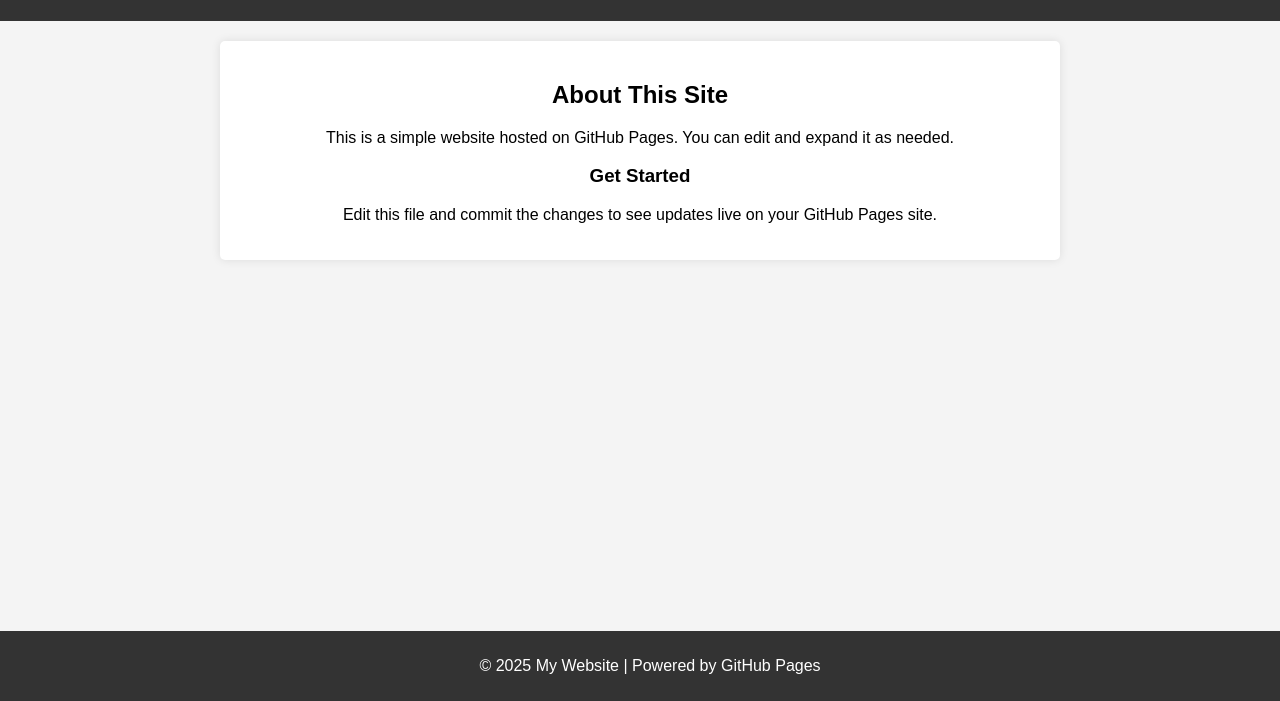
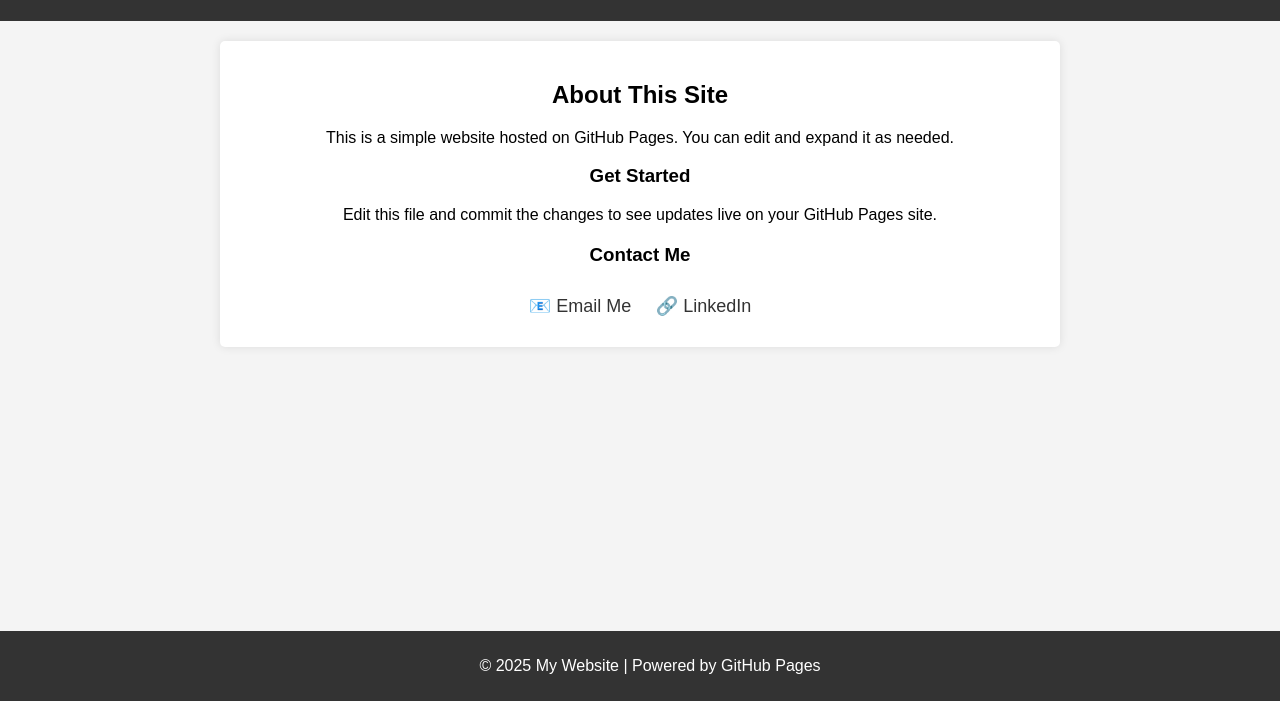
Before and after one commit to gbmc16/gbmc16.github.io, a plain HTML site: page index.html in a window 1280 px wide. Shown: the part 99-800 px from the top of the page. Drawn offline with Linux system fonts and the light colour scheme.

Commit message:
Update index.html

```diff
--- a/index.html
+++ b/index.html
@@ -25,6 +25,19 @@
             box-shadow: 0px 0px 10px rgba(0, 0, 0, 0.1);
             border-radius: 5px;
         }
+        .contact {
+            margin-top: 20px;
+        }
+        .contact a {
+            display: inline-block;
+            margin: 10px;
+            text-decoration: none;
+            color: #333;
+            font-size: 18px;
+        }
+        .contact a:hover {
+            color: #0073b1;
+        }
         footer {
             background-color: #333;
             color: white;
@@ -46,6 +59,12 @@
 
         <h3>Get Started</h3>
         <p>Edit this file and commit the changes to see updates live on your GitHub Pages site.</p>
+
+        <div class="contact">
+            <h3>Contact Me</h3>
+            <a href="mailto:your-gbmcooper16@gmail.com">📧 Email Me</a>
+            <a href="https://https://www.linkedin.com/in/gareth-cooper-5b3780352" target="_blank">🔗 LinkedIn</a>
+        </div>
     </div>
 
     <footer>
```
